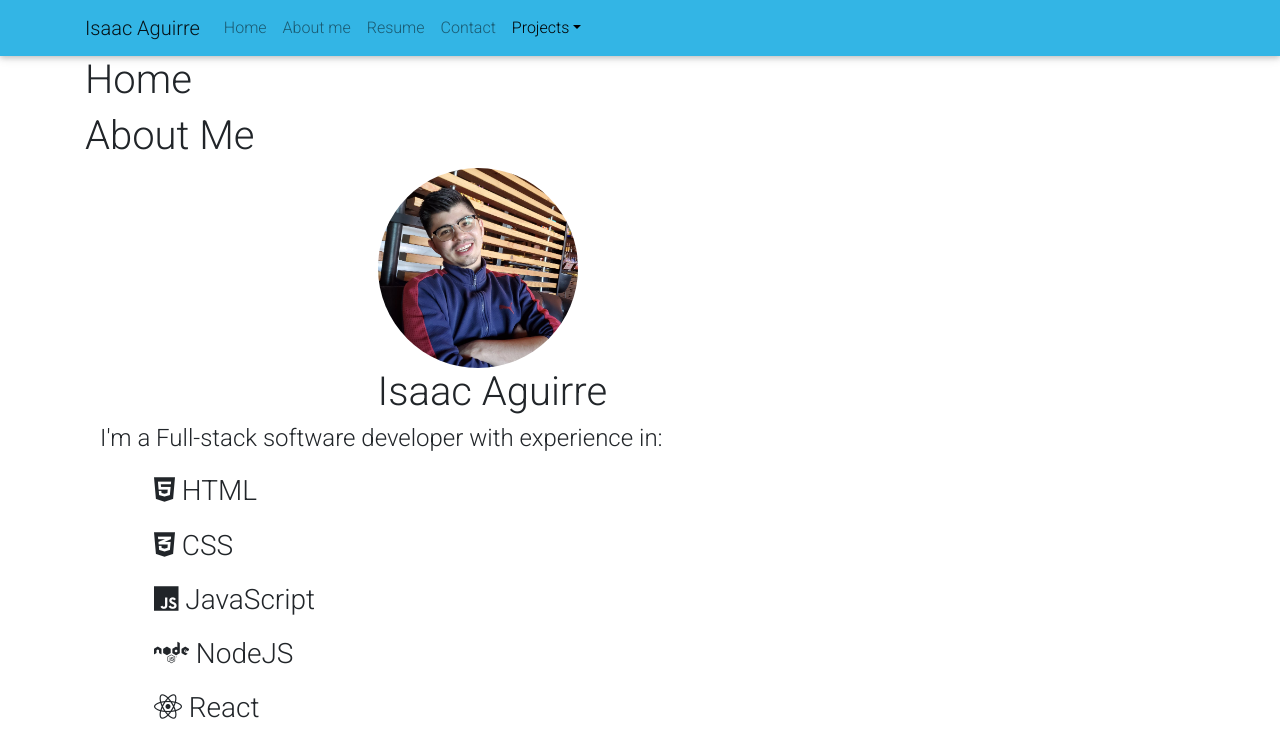
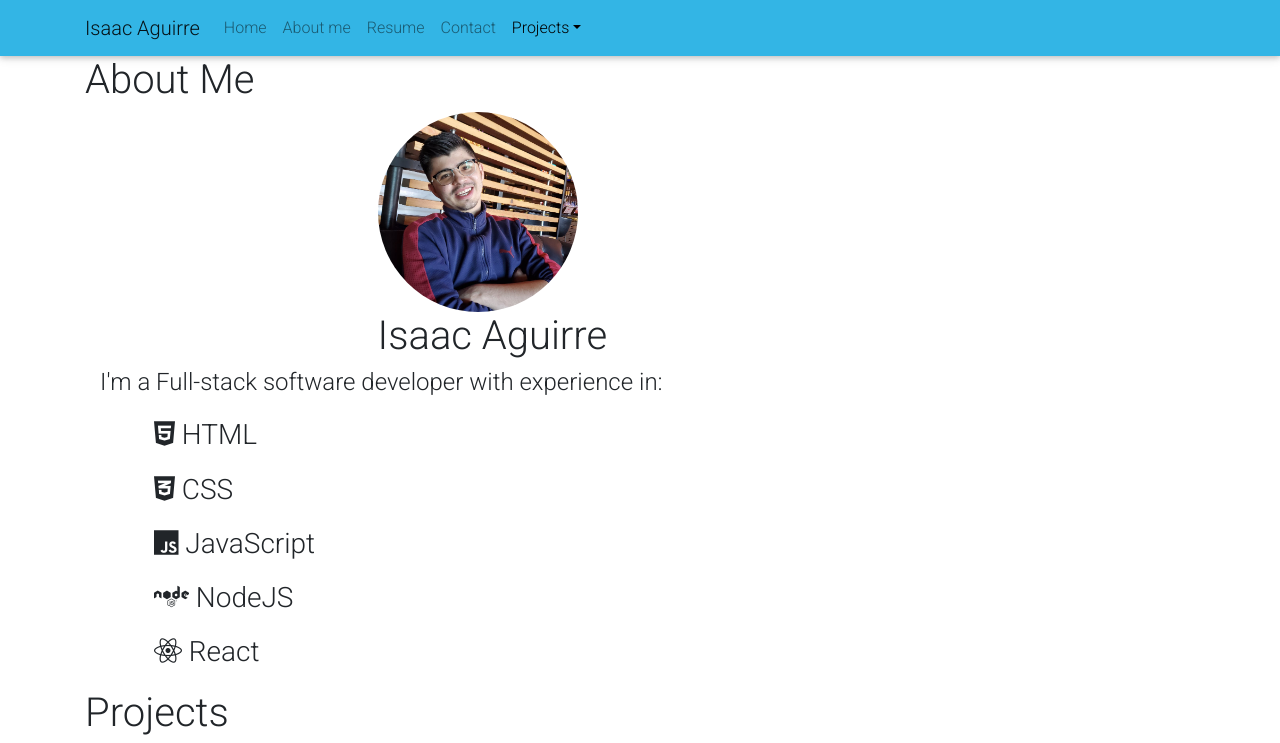
Before and after one commit to izaaaqk/ReactPortfolio, a React (Create React App) app: page /ReactPortfolio/home in a window 1280 px wide. Shown: the top 743 px of the page. Built offline with nearby package versions, Linux system fonts and the light colour scheme.

Commit message:
upadte links

```diff
--- a/src/App.js
+++ b/src/App.js
@@ -24,12 +24,12 @@ class App extends Component {
                     <Navbar.Toggle aria-controls="basic-navbar-nav" />
                     <Navbar.Collapse id="basic-navbar-nav">
                         <Nav className="me-auto">
-                            <Nav.Link href="/home">Home</Nav.Link>
-                            <Nav.Link href="/aboutme">About me</Nav.Link>
-                            <Nav.Link href="/resume">Resume</Nav.Link>
-                            <Nav.Link href="/contactme">Contact</Nav.Link>
+                            <Nav.Link href="https://izaaaqk.github.io/ReactPortfolio/home">Home</Nav.Link>
+                            <Nav.Link href="https://izaaaqk.github.io/ReactPortfolio/aboutme">About me</Nav.Link>
+                            <Nav.Link href="https://izaaaqk.github.io/ReactPortfolio/resume">Resume</Nav.Link>
+                            <Nav.Link href="https://izaaaqk.github.io/ReactPortfolio/contactme">Contact</Nav.Link>
                             <NavDropdown title="Projects" id="basic-nav-dropdown">
-                                <NavDropdown.Item href="/projects">All Projects</NavDropdown.Item>
+                                <NavDropdown.Item href="https://izaaaqk.github.io/ReactPortfolio/projects">All Projects</NavDropdown.Item>
                                 <NavDropdown.Divider />
                                 <NavDropdown.Item href="#action/3.2">Another action</NavDropdown.Item>
                                 <NavDropdown.Item href="#action/3.3">Something</NavDropdown.Item>
--- a/src/components/home.js
+++ b/src/components/home.js
@@ -8,12 +8,10 @@ class Home extends Component {
     render() {
         return(
             <div>
-                <h1>Home</h1>
-                <div style={{BackgroundColor: "green"}}>
+
 
                 <AboutMe/>
 
-                </div>
                 <Projects/>
                 <Contact/>
             </div>
```
